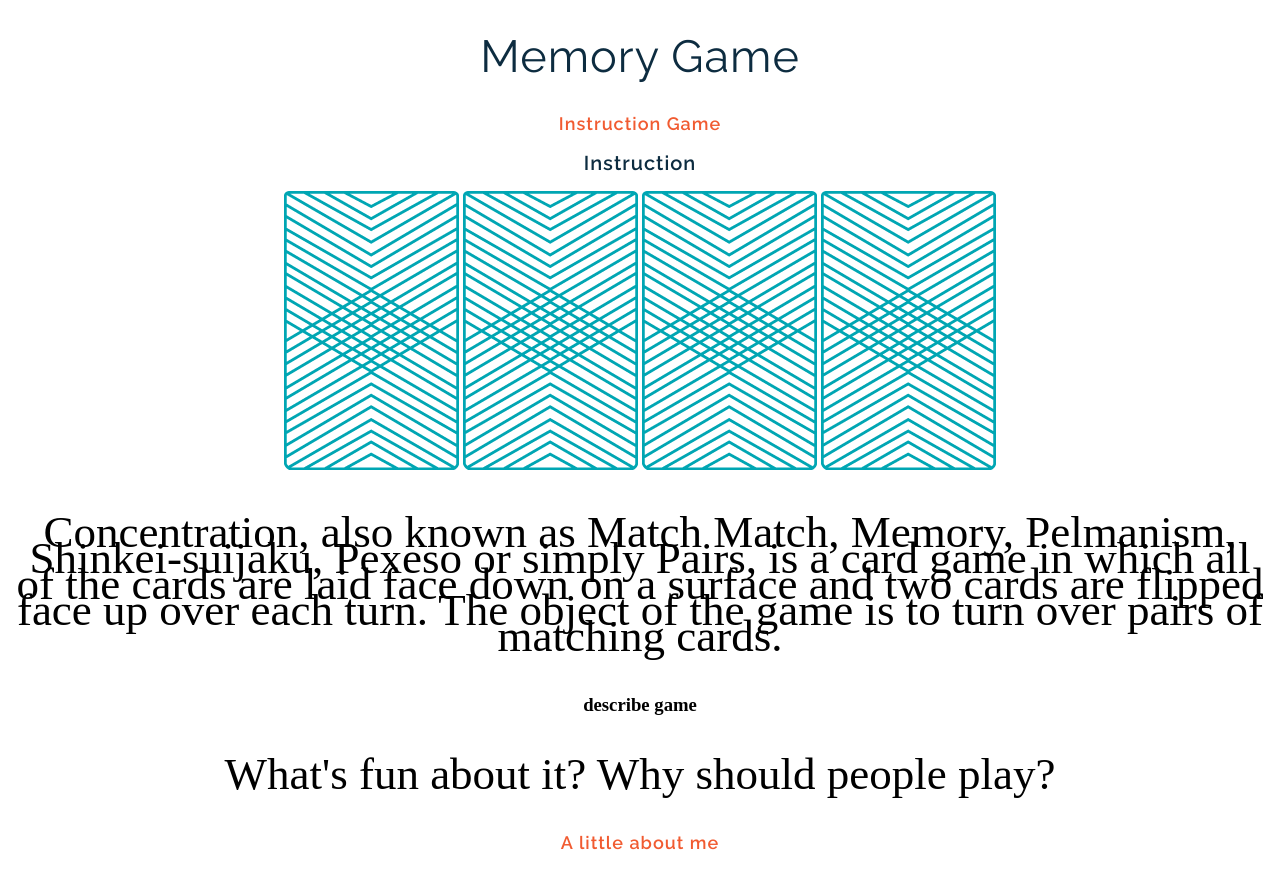
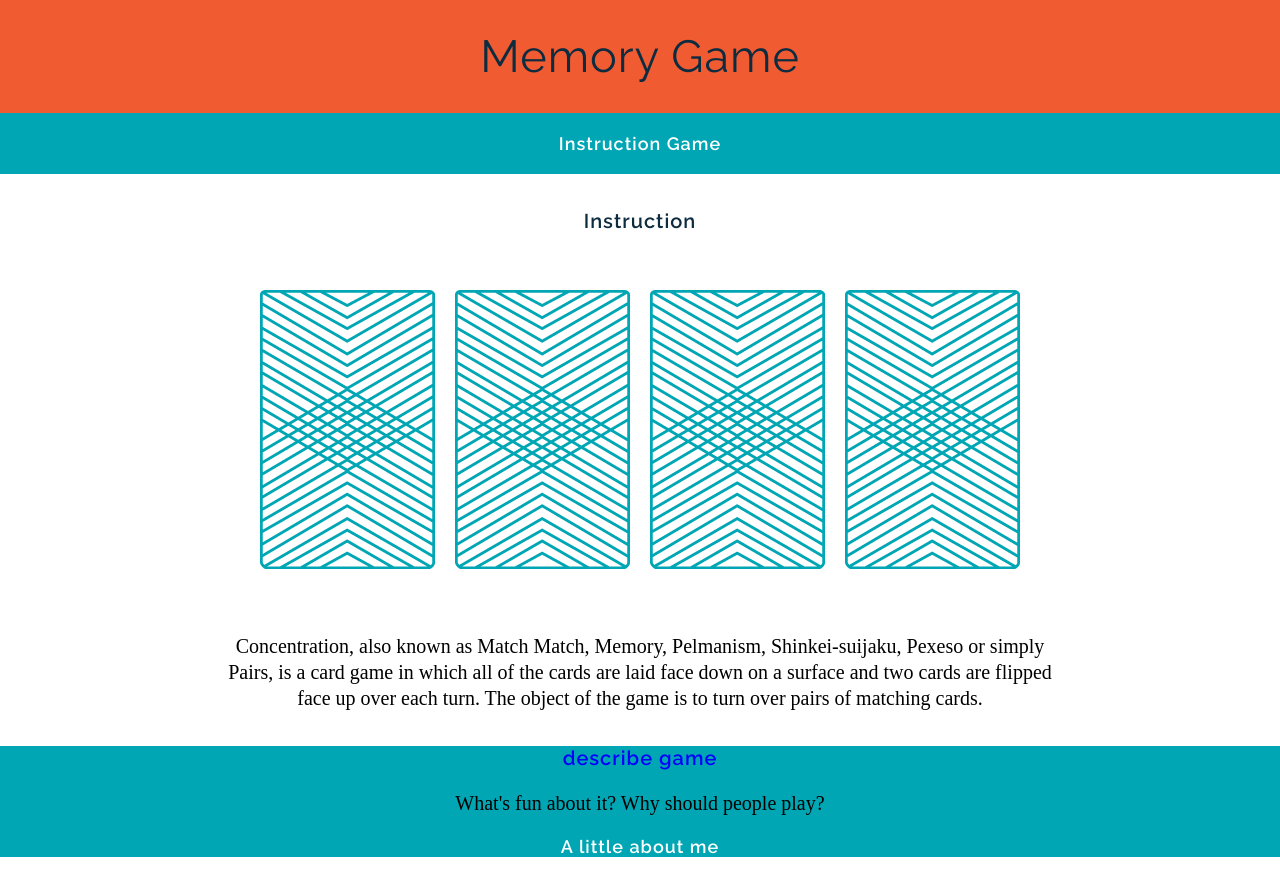
Before and after one commit to dc3430/wdi-fundamentals-memorygame, a plain HTML site: page memory_game/index.html in a window 1280 px wide. Drawn offline with Linux system fonts and the light colour scheme; a web font is replaced by a local one.

Commit message:
adding.elements
added, header, nav, main, section

```diff
--- a/memory_game/css/style.css
+++ b/memory_game/css/style.css
@@ -1,26 +1,46 @@
 body {
-text-align: center;
+  text-align: center;
+  margin: 0;
 }
 
 a {
   text-decoration: none;
-  font-family: raleway, serif;
-  color: #F15B31;
+  font-family: raleway, san-serif;
+  color: #FFFFFF;
   letter-spacing: 1px;
   font-weight: 600;
   font-size: 18px;
+  margin: 0px 20px 0px 20px;
+}
+
+header {
+  background-color: #F15B31;
+  font-color: #FFFFFF;
+  padding: 30px 20px;
 }
 
 h1 {
-  font-family: raleway, serif;
+  font-family: raleway, san-serif;
   color: #0D2C40;
   letter-spacing: 1px;
   font-weight: 400;
   font-size: 45px;
+  margin: 0;
+}
+
+nav {
+  background-color: #00A6B3;
+  font-color: #FFFFFF;
+  padding: 20px 0px 20px 0px;
+}
+
+main {
+  width: 850px;
+  margin: 35px auto;
 }
 
 h2 {
-  font-family: raleway, serif;
+  font-family: raleway, san-serif;
   color: #0D2C40;
   letter-spacing: 1px;
   font-weight: 600;
@@ -28,7 +48,25 @@ h2 {
 }
 
 p {
-  font-family: droid, serif;
+  font-family: droid, san-serif;
   line-height: 26px;
-  font-size: 45px;
+  font-size: 20px;
 }
+
+img {
+  margin: 40px 8px;
+}
+
+h3 {
+  font-family: raleway, san-serif;
+  color: #0000FFFF;
+  letter-spacing: 1px;
+  font-weight: 600;
+  font-size: 20px;
+  }
+
+section {
+  background-color: #00A6B3;
+  margin: 20px auto;
+  padding 30px 0px;
+}
```
